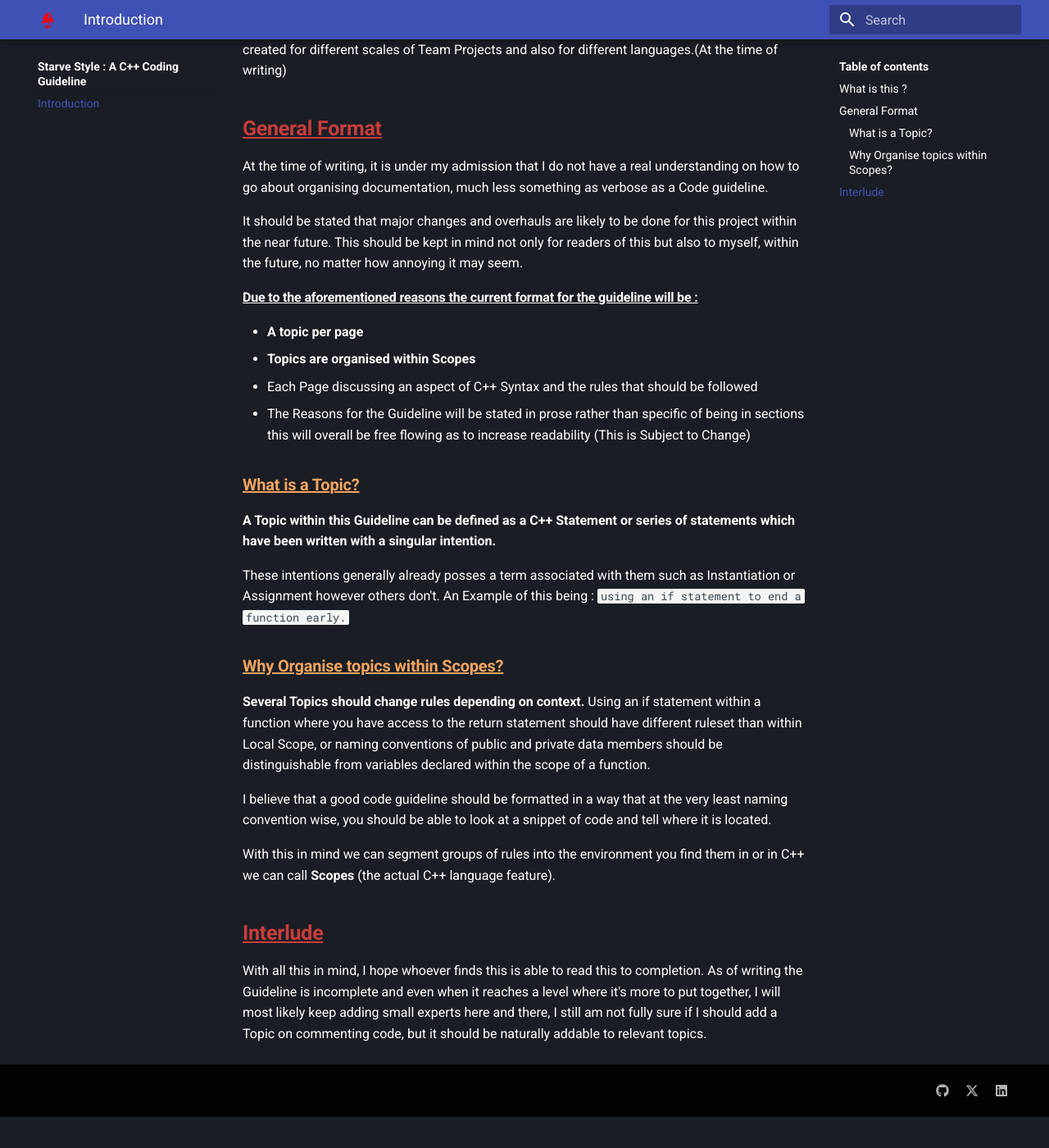
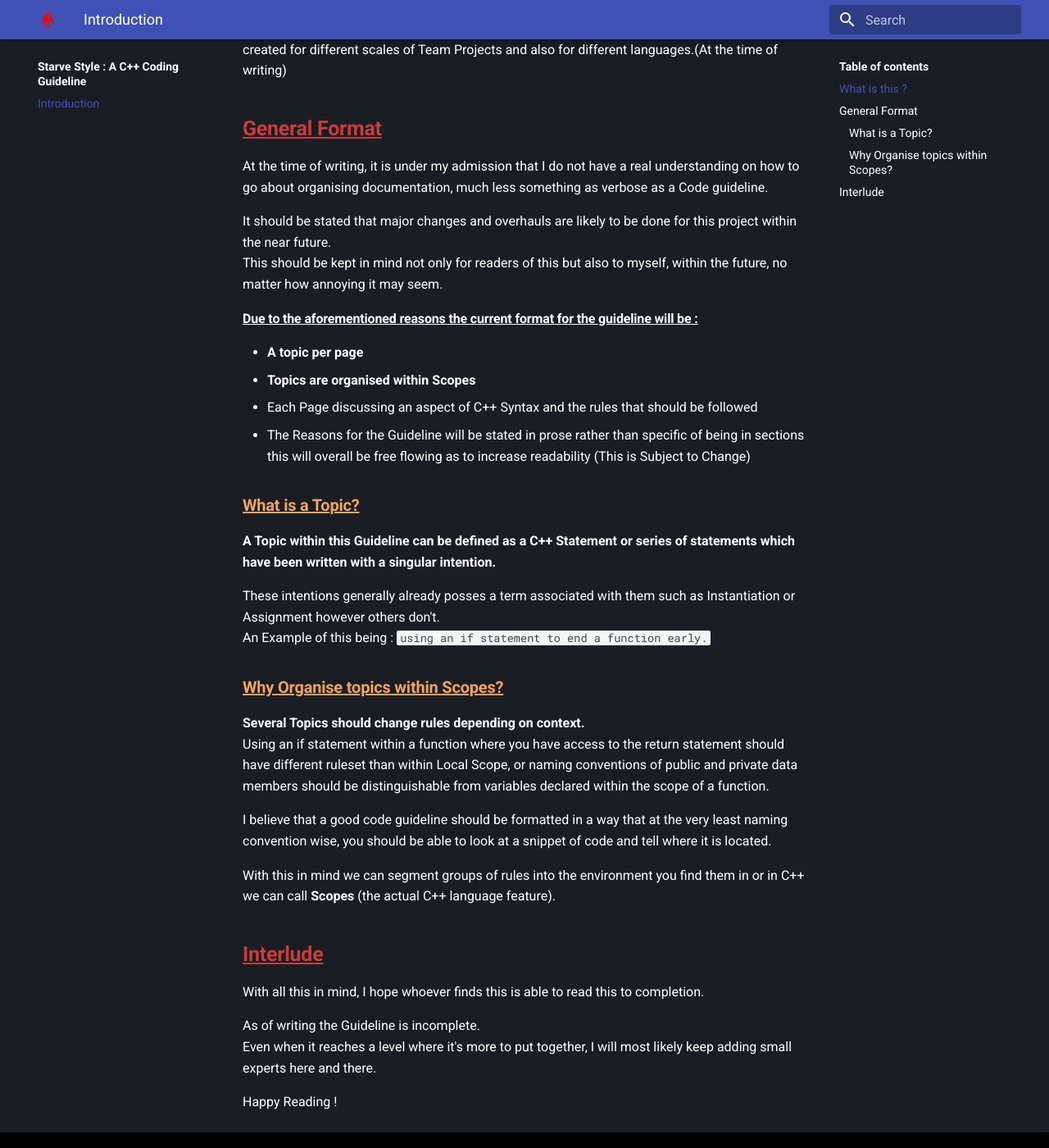
Before and after one commit to Belphonz/Starve-Style, an MkDocs documentation site: the page built from docs/index.md, in a window 1280 px wide and 1400 px high, scrolled down 250 px. Shown: the whole window at 82% size. Built offline with MkDocs 1.6.1 and Material for MkDocs 9.7.7, drawn with Linux system fonts in a browser that asks for light colours; before the commit the page ends 1612 px from its top, so only the background shows below that.

Commit message:
vault backup: 2024-10-20 00:58:22

```diff
--- a/docs/index.md
+++ b/docs/index.md
@@ -39,4 +39,8 @@
 ## <u>Interlude</u>
 
 With all this in mind, I hope whoever finds this is able to read this to completion.
-As of writing the Guideline is incomplete and even when it reaches a level where it's more to put together, I will most likely keep adding small experts here and there, I still am not fully sure if I should add a Topic on commenting code, but it should be naturally addable to relevant topics.
+
+As of writing the Guideline is incomplete.
+Even when it reaches a level where it's more to put together, I will most likely keep adding small experts here and there.
+
+Happy Reading !
```
